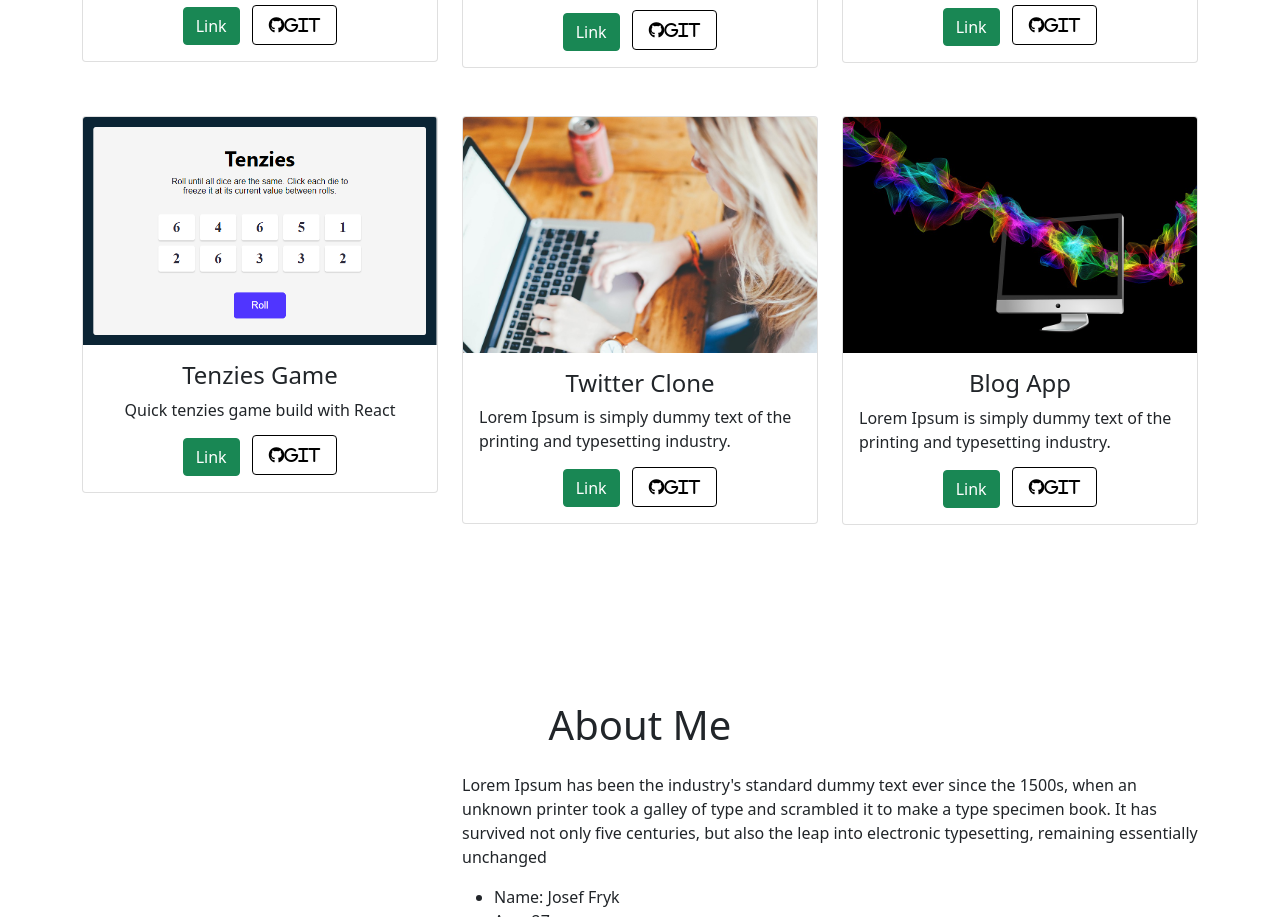
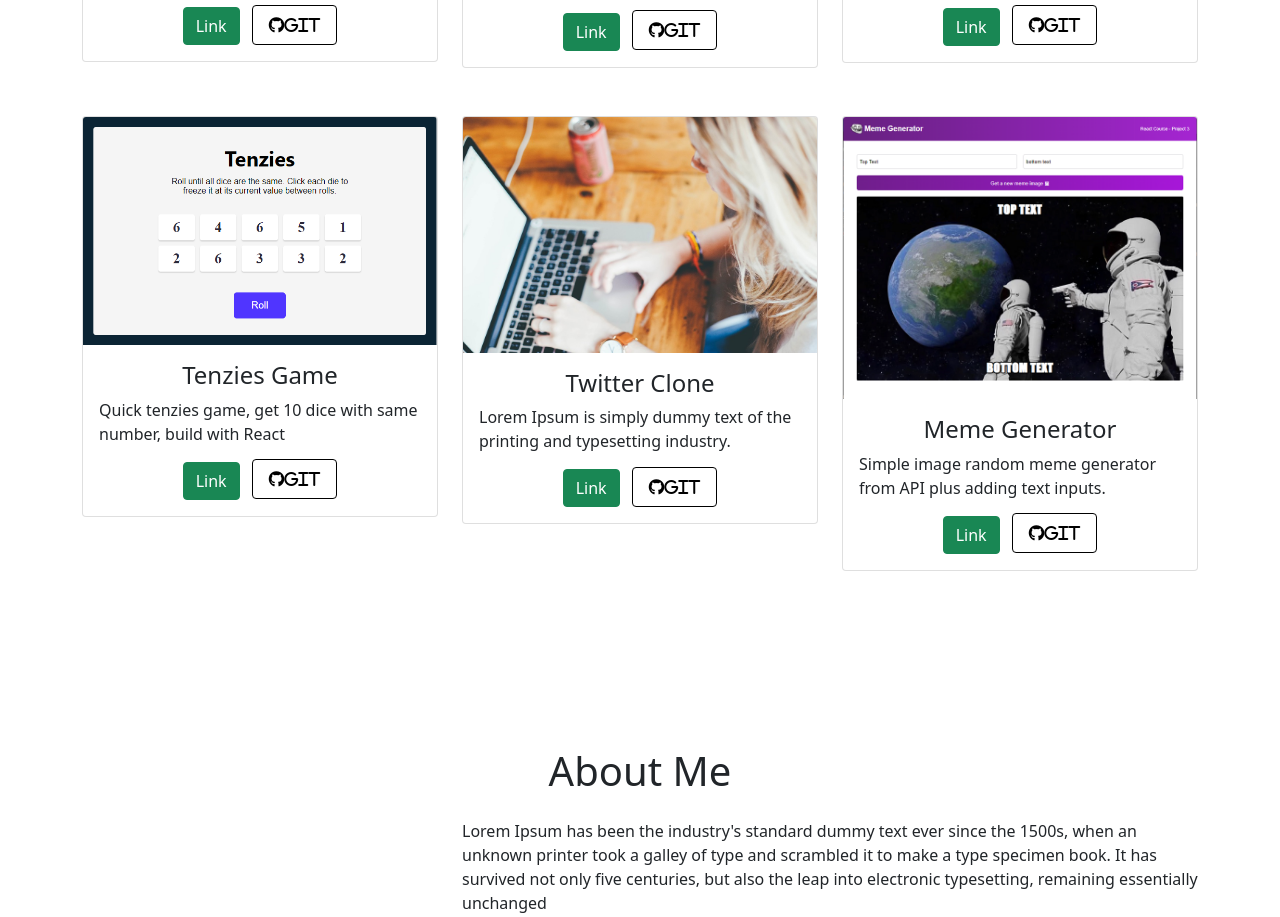
Before and after one commit to JosefFryk/web-portfolio, a website: page index.html in a window 1280 px wide. Shown: the part 2162-3079 px from the top of the page. Drawn offline with nearby package versions, Linux system fonts and the light colour scheme.

Commit message:
added memeGenerator

```diff
--- a/index.html
+++ b/index.html
@@ -206,7 +206,7 @@
                         <img class="card-img-top" src="images/tenzies.png" alt="Card image" style="width:100%">
                         <div class="card-body">
                             <h4 class="card-title">Tenzies Game</h4>
-                            <p class="card-text">Quick tenzies game build with React</p>
+                            <p class="card-text">Quick tenzies game, get 10 dice with same number, build with React</p>
                             <div class="text-center">
                                 <a href="https://tendies-react.herokuapp.com/" target="_blank" class="btn btn-success">Link</a>
                                 <a id="btn-git" href="https://github.com/JosefFryk/React-course-Tenzies" target="_blank"><i class="fab fa-github">Git</i></a>
@@ -231,13 +231,13 @@
 
                 <div class="col-lg-4 mt-4">
                     <div class="card portfolioContent">
-                        <img class="card-img-top" src="images/portfolioImage4.jpg" alt="Card image" style="width:100%">
+                        <img class="card-img-top" src="images/memes.png" alt="Card image" style="width:100%">
                         <div class="card-body">
-                            <h4 class="card-title">Blog App</h4>
-                            <p class="card-text">Lorem Ipsum is simply dummy text of the printing and typesetting industry.</p>
+                            <h4 class="card-title">Meme Generator</h4>
+                            <p class="card-text">Simple image random meme generator from API plus adding text inputs. </p>
                             <div class="text-center">
-                                <a href="#" class="btn btn-success">Link</a>
-                                <a id="btn-git" href="https://github.com/JosefFryk/Wordpress-coffeshop" target="_blank"><i class="fab fa-github">Git</i></a>
+                                <a href="https://memesgenerator-react.herokuapp.com/" class="btn btn-success">Link</a>
+                                <a id="btn-git" href="https://github.com/JosefFryk/React-course-memeGenerator" target="_blank"><i class="fab fa-github">Git</i></a>
                             </div>
                         </div>
                     </div>
```
Also changed, not shown: images/memes.png (added).
